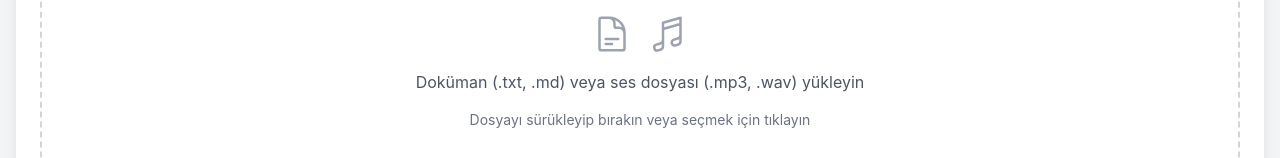
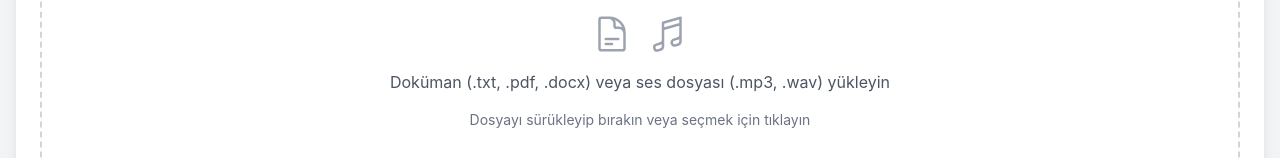
Before and after one commit to hiktan44/doccast-app, a React (Create React App) app: page / in a window 1280 px wide. Shown: the part 216-374 px from the top of the page. Built offline with nearby package versions, Linux system fonts and the light colour scheme.

Commit message:
Update FileUploader with PDF and DOCX support

```diff
--- a/src/components/FileUploader.tsx
+++ b/src/components/FileUploader.tsx
@@ -1,6 +1,7 @@
 import React, { useCallback, useState } from 'react';
 import { useDropzone } from 'react-dropzone';
 import { DocumentTextIcon, MusicalNoteIcon } from '@heroicons/react/24/outline';
+import { DocumentService } from '../services/DocumentService';
 
 export interface UploadedFile {
   id: string;
@@ -16,6 +17,7 @@ interface Props {
 export const FileUploader: React.FC<Props> = ({ onFileUploaded }) => {
   const [isLoading, setIsLoading] = useState(false);
   const [error, setError] = useState<string | null>(null);
+  const documentService = new DocumentService();
 
   const onDrop = useCallback(async (acceptedFiles: File[]) => {
     const file = acceptedFiles[0];
@@ -26,24 +28,25 @@ export const FileUploader: React.FC<Props> = ({ onFileUploaded }) => {
 
     try {
       let type: 'document' | 'audio' = 'document';
+      let content: string | undefined;
+
       if (file.type.startsWith('audio/')) {
         type = 'audio';
+      } else {
+        // Doküman içeriğini oku
+        content = await documentService.readFile(file);
       }
 
       const uploadedFile: UploadedFile = {
         id: crypto.randomUUID(),
         file,
-        type
+        type,
+        content
       };
 
-      if (type === 'document') {
-        const text = await file.text();
-        uploadedFile.content = text;
-      }
-
       onFileUploaded(uploadedFile);
-    } catch (err) {
-      setError('Dosya yüklenirken bir hata oluştu.');
+    } catch (err: any) {
+      setError(err.message || 'Dosya yüklenirken bir hata oluştu');
       console.error('Dosya yükleme hatası:', err);
     } finally {
       setIsLoading(false);
@@ -54,7 +57,8 @@ export const FileUploader: React.FC<Props> = ({ onFileUploaded }) => {
     onDrop,
     accept: {
       'text/plain': ['.txt'],
-      'text/markdown': ['.md'],
+      'application/pdf': ['.pdf'],
+      'application/vnd.openxmlformats-officedocument.wordprocessingml.document': ['.docx'],
       'audio/mpeg': ['.mp3'],
       'audio/wav': ['.wav']
     },
@@ -90,7 +94,7 @@ export const FileUploader: React.FC<Props> = ({ onFileUploaded }) => {
             ) : (
               <>
                 <p className="text-gray-600 dark:text-gray-300">
-                  Doküman (.txt, .md) veya ses dosyası (.mp3, .wav) yükleyin
+                  Doküman (.txt, .pdf, .docx) veya ses dosyası (.mp3, .wav) yükleyin
                 </p>
                 <p className="text-sm text-gray-500 dark:text-gray-400">
                   Dosyayı sürükleyip bırakın veya seçmek için tıklayın
```
